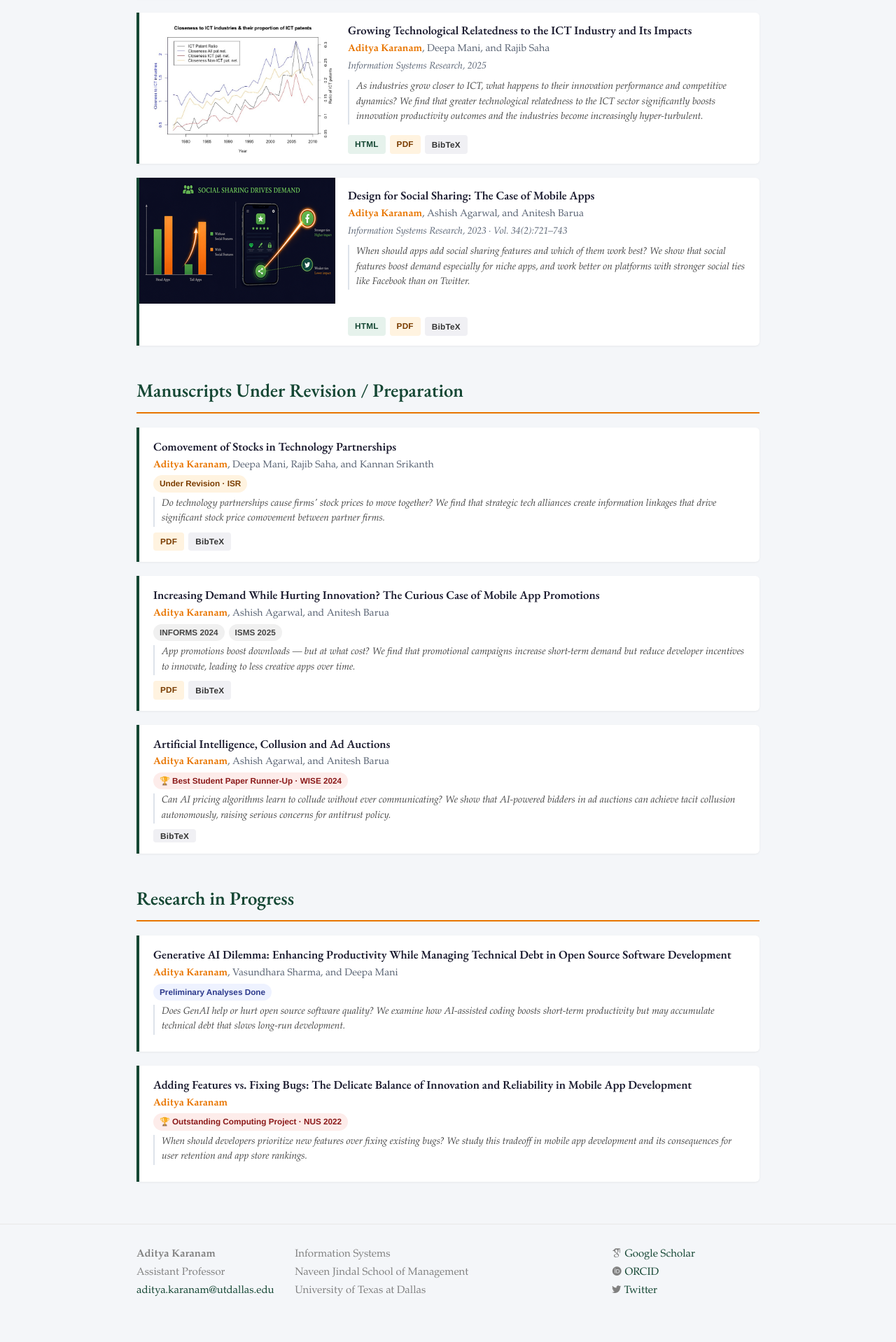
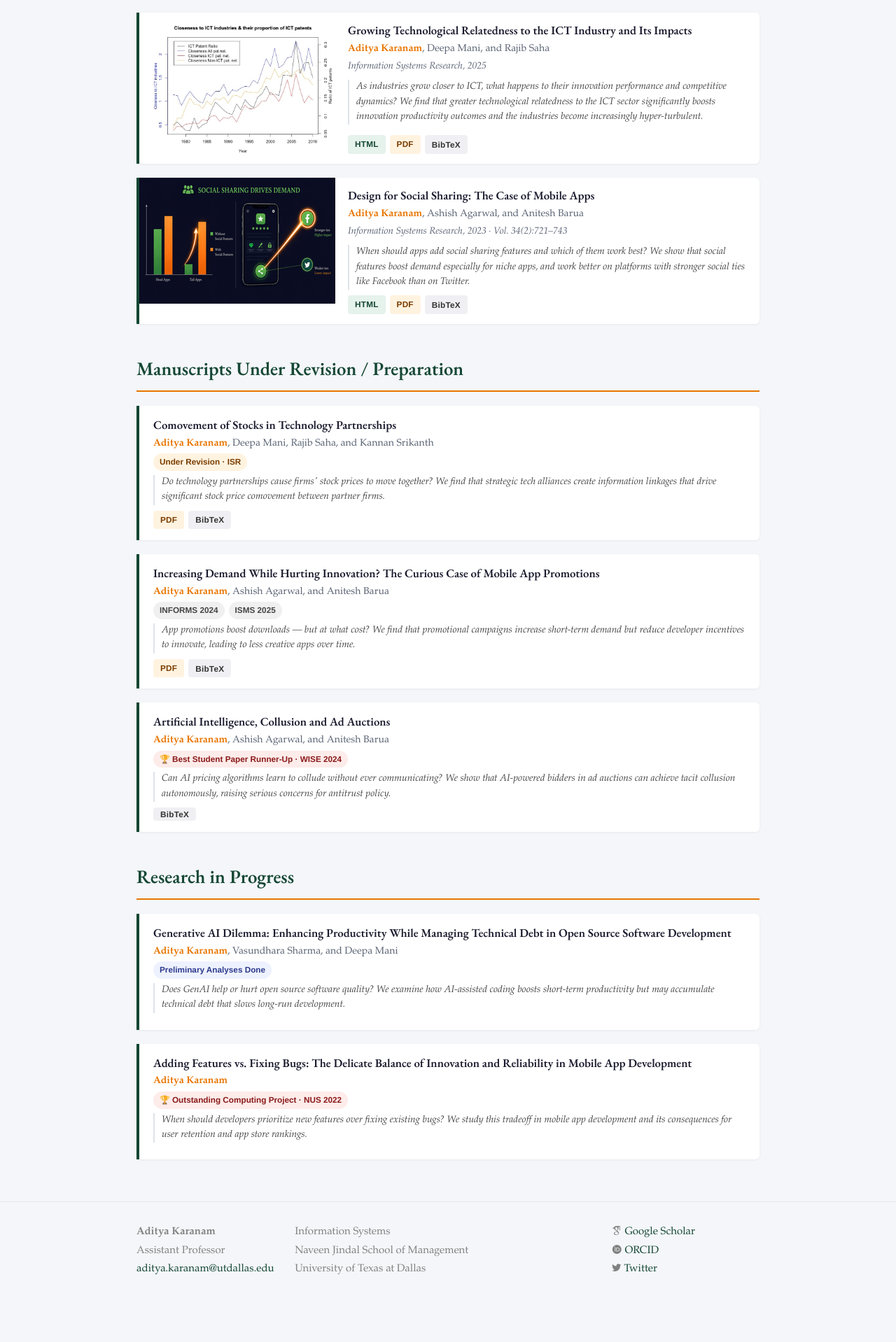
Before and after one commit to askaranam/askaranam.github.io, a Jekyll site: the page built from research.html, in a window 1280 px wide. Shown: the part 715-2633 px from the top of the page at 70% size. Built offline with Jekyll 4.4.1, drawn with Linux system fonts in a browser that asks for light colours; nearby versions of some CDN libraries; some web fonts are replaced; after the commit the page ends 2602 px from its top, so only the background shows below that.

Commit message:
Update research.html

```diff
--- a/research.html
+++ b/research.html
@@ -129,7 +129,7 @@ render_with_liquid: false
 </div>
 
 <!-- PAPER 3 — Replace placeholder with <img> after uploading image -->
-<div class="paper" style="min-height: 240px;">
+<div class="paper" style="min-height: 180px;">
   <div class="paper-image-col" style="flex: 0 0 280px; max-width: 280px; min-height: 180px;">
     <img class="paper-image" src="/images/social_sharing_280x180.png" style="width: 100%; height: 180px; object-fit: cover; object-position: center top; display: block;">
   </div>
```
